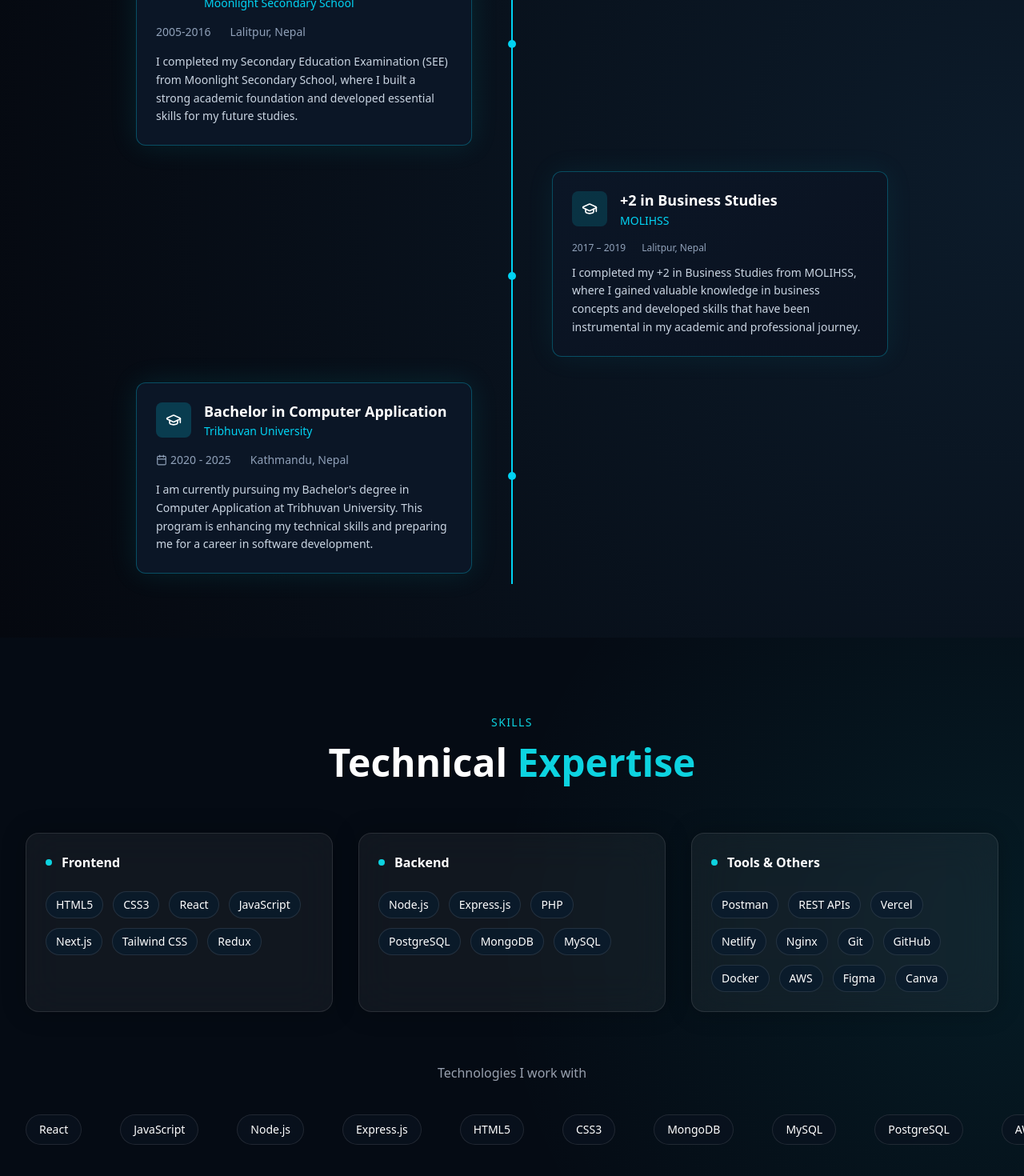
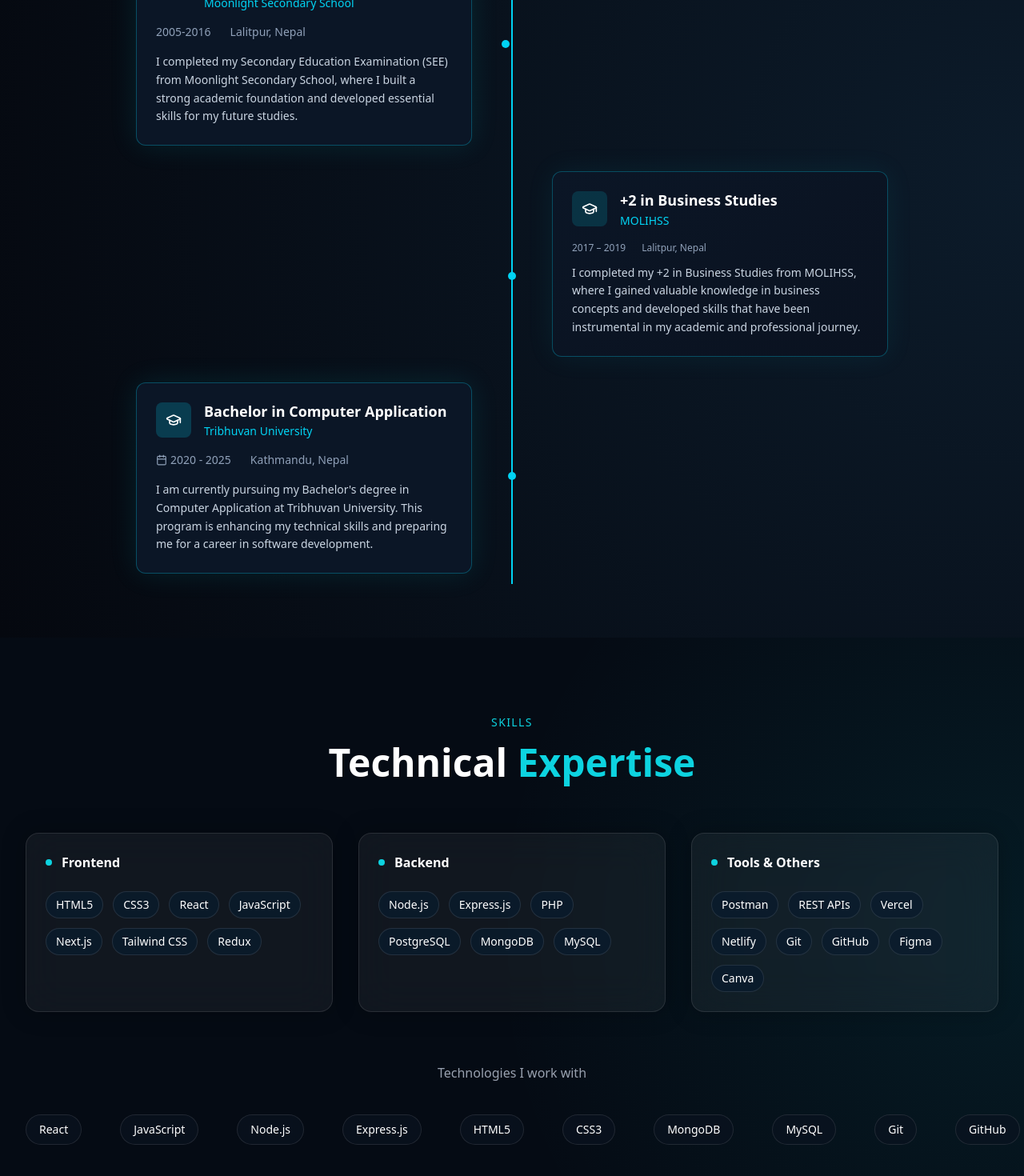
Before and after one commit to Niresh-sh/nireshshakya, a React (Vite) app: page / in a window 1280 px wide. Shown: the part 1924-3394 px from the top of the page at 80% size. Built offline with nearby package versions, Linux system fonts and the light colour scheme.

Commit message:
updated skills

```diff
--- a/src/Components/Education.jsx
+++ b/src/Components/Education.jsx
@@ -18,7 +18,7 @@ export default function Education() {
       <div className="relative flex flex-col items-center md:justify-center">
         {/* Vertical Line */}
         <div className="absolute md:w-0.5 md:h-210 w-[90%] h-0.5 bg-cyan-400 top-7 md:top-0 left-1/2 md:left-auto -translate-x-1/2 md:translate-x-0" />
-        <span className="relative top-40  left-1/2 md:left-auto w-2.5 h-2.5 bg-cyan-400 rounded-full -translate-x-1/2 md:translate-x-0 md:mx-auto" />
+        <span className="relative top-40  left-1/2 md:right-2 md:left-auto w-2.5 h-2.5 bg-cyan-400 rounded-full -translate-x-1/2 md:translate-x-0 md:mx-auto" />
         <span className="relative top-110 left-1/2 md:left-auto w-2.5 h-2.5 bg-cyan-400 rounded-full -translate-x-1/2 md:translate-x-0 md:mx-auto" />
         <span className="relative top-170 left-1/2 md:left-auto w-2.5 h-2.5 bg-cyan-400 rounded-full -translate-x-1/2 md:translate-x-0 md:mx-auto" />
 
--- a/src/Components/Skills.jsx
+++ b/src/Components/Skills.jsx
@@ -56,11 +56,8 @@ export default function Skills() {
               "REST APIs",
               "Vercel",
               "Netlify",
-              "Nginx",
               "Git",
               "GitHub",
-              "Docker",
-              "AWS",
               "Figma",
               "Canva",
             ]}
@@ -84,9 +81,13 @@ export default function Skills() {
               "CSS3",
               "MongoDB",
               "MySQL",
-              "PostgreSQL",
-              "AWS",
               "Git",
+              "GitHub",
+              "Tailwind CSS",
+              "Postman",
+              "Figma",
+              "Vercel",
+              "Netlify"
             ].map((tech) => (
               <span
                 key={tech}
```
